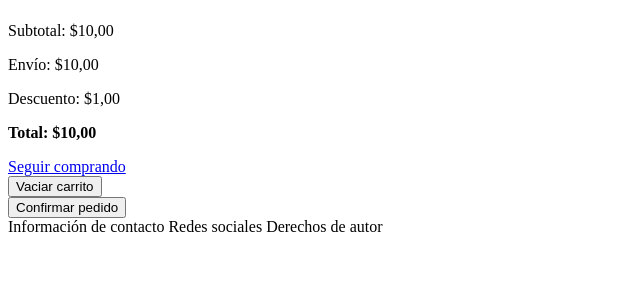
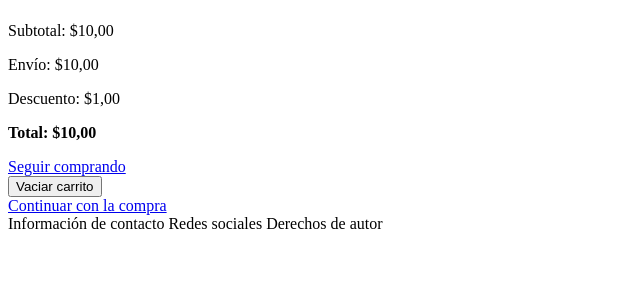
Before and after one commit to cristian9103/project_store, a Django app: page /pedidos/carrito/ in a window 1280 px wide. Shown: the part 221-521 px from the top of the page, without its empty margins (0-640 px from the left). Run offline with Django 5.2, Linux system fonts and the light colour scheme; a user stored in the database is signed in; tables that the repository leaves empty hold one stand-in row (values such as "Sample post").

Commit message:
Se agrega el método test_carrito_muestra_enlace_al_checkout() al archivo pedidos/tests/test_views.py. Se modifica el archivo templates/pedidos/carrito/carrito.html

```diff
--- a/templates/pedidos/carrito/carrito.html
+++ b/templates/pedidos/carrito/carrito.html
@@ -72,16 +72,9 @@ Mi carrito
             </button>
         </form>
 
-        <form
-            action="{% url 'pedidos:confirmar_pedido' %}"
-            method="post"
-        >
-            {% csrf_token %}
-
-            <button type="submit">
-                Confirmar pedido
-            </button>
-        </form>
+        <a href="{% url 'pedidos:checkout' %}">
+            Continuar con la compra
+        </a>
     </div>
 
 {% else %}
```
Also changed, not shown: pedidos/tests/test_views.py (+12 -0 lines).
